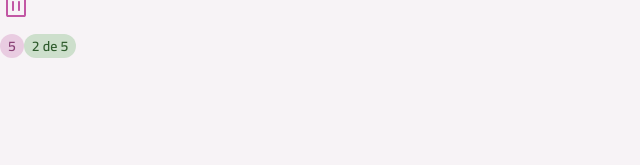
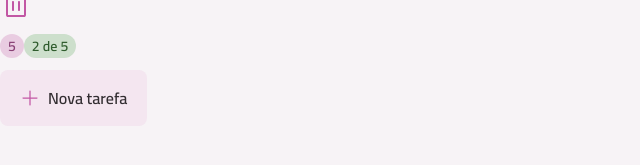
Before and after one commit to anacnogueira/react-todo, a React (Vite) app: page / in a window 1280 px wide. Shown: the part 151-316 px from the top of the page, without its empty margins (0-640 px from the left). Built offline with nearby package versions, Linux system fonts and the light colour scheme.

Commit message:
Criando compoente Button

```diff
--- a/src/App.tsx
+++ b/src/App.tsx
@@ -1,7 +1,9 @@
 import Text from "./components/text";
 import TrashIcon from "./assets/icons/trash.svg?react";
+import PlusIcon from "./assets/icons/plus.svg?react";
 import Icon from "./components/icon";
 import Badge from "./components/badge";
+import Button from "./components/button";
 
 export default function App() {
 
@@ -22,6 +24,10 @@
         <Badge variant="primary">2 de 5</Badge>
       </div>
 
+       <div>
+        <Button icon={PlusIcon}>Nova tarefa</Button>
+      </div>
+
     </div>
   )
 }
--- /dev/null
+++ b/src/components/button.tsx
@@ -0,0 +1,87 @@
+import { cva, type VariantProps } from "class-variance-authority";
+import Icon from "./icon";
+import Text from "./text";
+
+const buttonVariants = cva(
+    `flex items-center justify-center cursor-pointer
+    transition rounded-lg group gap-2`,
+    {
+        variants: {
+            variant: {
+                primary: "bg-gray-200 hover:bg-pink-light"
+            },
+            size: {
+                md: "h-14 py-4 px-5"
+            },
+            disabled: {
+                true: "opacity-50 pointer-events-none"
+            }
+        },
+        defaultVariants: {
+            variant: "primary",
+            size: "md",
+            disabled: false,
+        }
+    }
+);
+
+const buttonIconVariants = cva("transition", {
+  variants: {
+    variant: {
+      primary: "fill-pink-base",
+    },
+    size: {
+      md: "w-5 h-5",
+    },
+  },
+  defaultVariants: {
+    variant: "primary",
+    size: "md",
+  },
+});
+
+const buttonTextVariants = cva("", {
+  variants: {
+    variant: {
+      primary: "text-gray-400",
+    },
+  },
+  defaultVariants: {
+    variant: "primary",
+  },
+});
+
+interface ButtonProps extends
+Omit<React.ComponentProps<"button">, "size" | "disabled">,
+VariantProps<typeof buttonVariants> {
+    icon?: React.ComponentProps<typeof Icon>['svg']
+
+}
+
+export default function Button({
+    variant,
+    size,
+    disabled,
+    className,
+    children,
+    icon: IconComponent,
+    ... props
+    }: ButtonProps) {
+    return (
+        <button
+            className={buttonVariants({ className, disabled, size, variant })}
+            {...props}
+        >
+            {
+                IconComponent &&
+                <Icon
+                    svg={IconComponent}
+                    className={buttonIconVariants({ variant, size})}
+                />
+            }
+            <Text variant="body-md-bold" className={buttonTextVariants({ variant })}>
+                {children}
+        </Text>
+        </button>
+    );
+}
```
